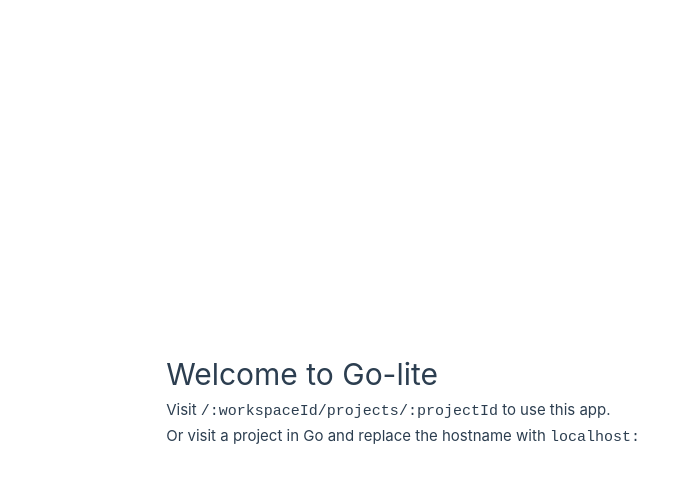
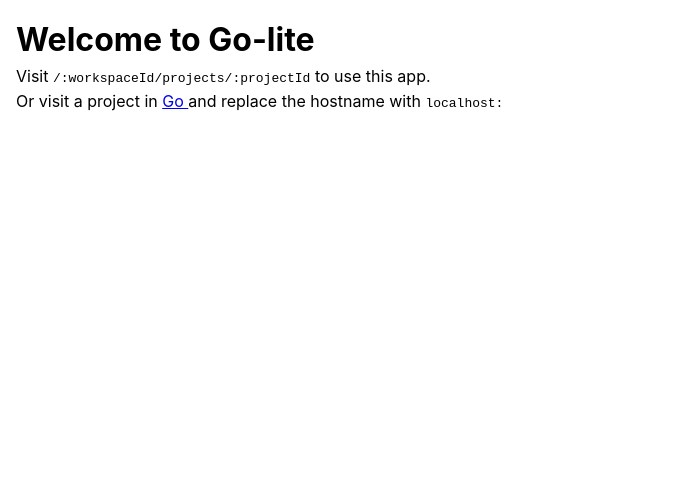
Before and after one commit to BillyBobFry/v7-interview-task, a Vue app: page / in a window 1280 px wide. Shown: the top 482 px of the page, without its empty margins (0-684 px from the left). Built offline with nearby package versions, Linux system fonts and the light colour scheme.

Commit message:
reset css

```diff
--- a/src/assets/base.css
+++ /dev/null
@@ -1,72 +0,0 @@
-/* color palette from <https://github.com/vuejs/theme> */
-:root {
-  --vt-c-white: #ffffff;
-  --vt-c-white-soft: #f8f8f8;
-  --vt-c-white-mute: #f2f2f2;
-
-  --vt-c-black: #181818;
-  --vt-c-black-soft: #222222;
-  --vt-c-black-mute: #282828;
-
-  --vt-c-indigo: #2c3e50;
-
-  --vt-c-divider-light-1: rgba(60, 60, 60, 0.29);
-  --vt-c-divider-light-2: rgba(60, 60, 60, 0.12);
-  --vt-c-divider-dark-1: rgba(84, 84, 84, 0.65);
-  --vt-c-divider-dark-2: rgba(84, 84, 84, 0.48);
-
-  --vt-c-text-light-1: var(--vt-c-indigo);
-  --vt-c-text-light-2: rgba(60, 60, 60, 0.66);
-  --vt-c-text-dark-1: var(--vt-c-white);
-  --vt-c-text-dark-2: rgba(235, 235, 235, 0.64);
-}
-
-/* semantic color variables for this project */
-:root {
-  --color-background: var(--vt-c-white);
-  --color-background-soft: var(--vt-c-white-soft);
-  --color-background-mute: var(--vt-c-white-mute);
-
-  --color-border: var(--vt-c-divider-light-2);
-  --color-border-hover: var(--vt-c-divider-light-1);
-
-  --color-heading: var(--vt-c-text-light-1);
-  --color-text: var(--vt-c-text-light-1);
-
-  --section-gap: 160px;
-}
-
-*,
-*::before,
-*::after {
-  box-sizing: border-box;
-  margin: 0;
-  font-weight: normal;
-}
-
-body {
-  min-height: 100vh;
-  color: var(--color-text);
-  background: var(--color-background);
-  transition:
-    color 0.5s,
-    background-color 0.5s;
-  line-height: 1.6;
-  font-family:
-    Inter,
-    -apple-system,
-    BlinkMacSystemFont,
-    'Segoe UI',
-    Roboto,
-    Oxygen,
-    Ubuntu,
-    Cantarell,
-    'Fira Sans',
-    'Droid Sans',
-    'Helvetica Neue',
-    sans-serif;
-  font-size: 15px;
-  text-rendering: optimizeLegibility;
-  -webkit-font-smoothing: antialiased;
-  -moz-osx-font-smoothing: grayscale;
-}
--- a/src/assets/main.css
+++ b/src/assets/main.css
@@ -1,32 +1,7 @@
-@import './base.css';
+@import "./reset.css";
 
-#app {
-  margin: 0 auto;
-  font-weight: normal;
+body {
+  font-family: -apple-system, BlinkMacSystemFont, "Segoe UI", Roboto, Oxygen,
+    Ubuntu, Cantarell, "Open Sans", "Helvetica Neue", sans-serif;
+	padding: 1rem;
 }
-
-a,
-.green {
-  text-decoration: none;
-  color: hsla(160, 100%, 37%, 1);
-  transition: 0.4s;
-  padding: 3px;
-}
-
-@media (hover: hover) {
-  a:hover {
-    background-color: hsla(160, 100%, 37%, 0.2);
-  }
-}
-
-@media (min-width: 1024px) {
-  body {
-    display: flex;
-    place-items: center;
-  }
-
-  #app {
-    display: grid;
-    grid-template-columns: 1fr 1fr;
-  }
-}
--- /dev/null
+++ b/src/assets/reset.css
@@ -0,0 +1,46 @@
+/*
+  1. Use a more-intuitive box-sizing model.
+*/
+*, *::before, *::after {
+  box-sizing: border-box;
+}
+/*
+  2. Remove default margin
+*/
+* {
+  margin: 0;
+}
+/*
+  Typographic tweaks!
+  3. Add accessible line-height
+  4. Improve text rendering
+*/
+body {
+  line-height: 1.5;
+  -webkit-font-smoothing: antialiased;
+}
+/*
+  5. Improve media defaults
+*/
+img, picture, video, canvas, svg {
+  display: block;
+  max-width: 100%;
+}
+/*
+  6. Remove built-in form typography styles
+*/
+input, button, textarea, select {
+  font: inherit;
+}
+/*
+  7. Avoid text overflows
+*/
+p, h1, h2, h3, h4, h5, h6 {
+  overflow-wrap: break-word;
+}
+/*
+  8. Create a root stacking context
+*/
+#app {
+  isolation: isolate;
+}
--- a/src/components/FallbackPage.vue
+++ b/src/components/FallbackPage.vue
@@ -1,14 +1,27 @@
 <script setup lang="ts">
-
-const hostname = window.location.hostname
-const port = window.location.port
+const hostname = window.location.hostname;
+const port = window.location.port;
 </script>
 
 <template>
   <div>
     <h1>Welcome to Go-lite</h1>
-    <p>Visit <span class="monospace">/:workspaceId/projects/:projectId</span> to use this app.</p>
-    <p>Or visit a project in Go and replace the hostname with <span class="monospace">{{ `${hostname}:${port}` }}</span></p>
+    <p>
+      Visit <span class="monospace">/:workspaceId/projects/:projectId</span> to
+      use this app.
+    </p>
+    <p>
+      Or visit a project in
+      <a
+        href="https://go.v7labs.com/"
+        target="_blank"
+        rel="noopener noreferrer"
+      >
+        Go
+      </a>
+      and replace the hostname with
+      <span class="monospace">{{ `${hostname}:${port}` }}</span>
+    </p>
   </div>
 </template>
 
```
Also changed, not shown: src/components/ProjectTable.vue (+4 -4 lines).
